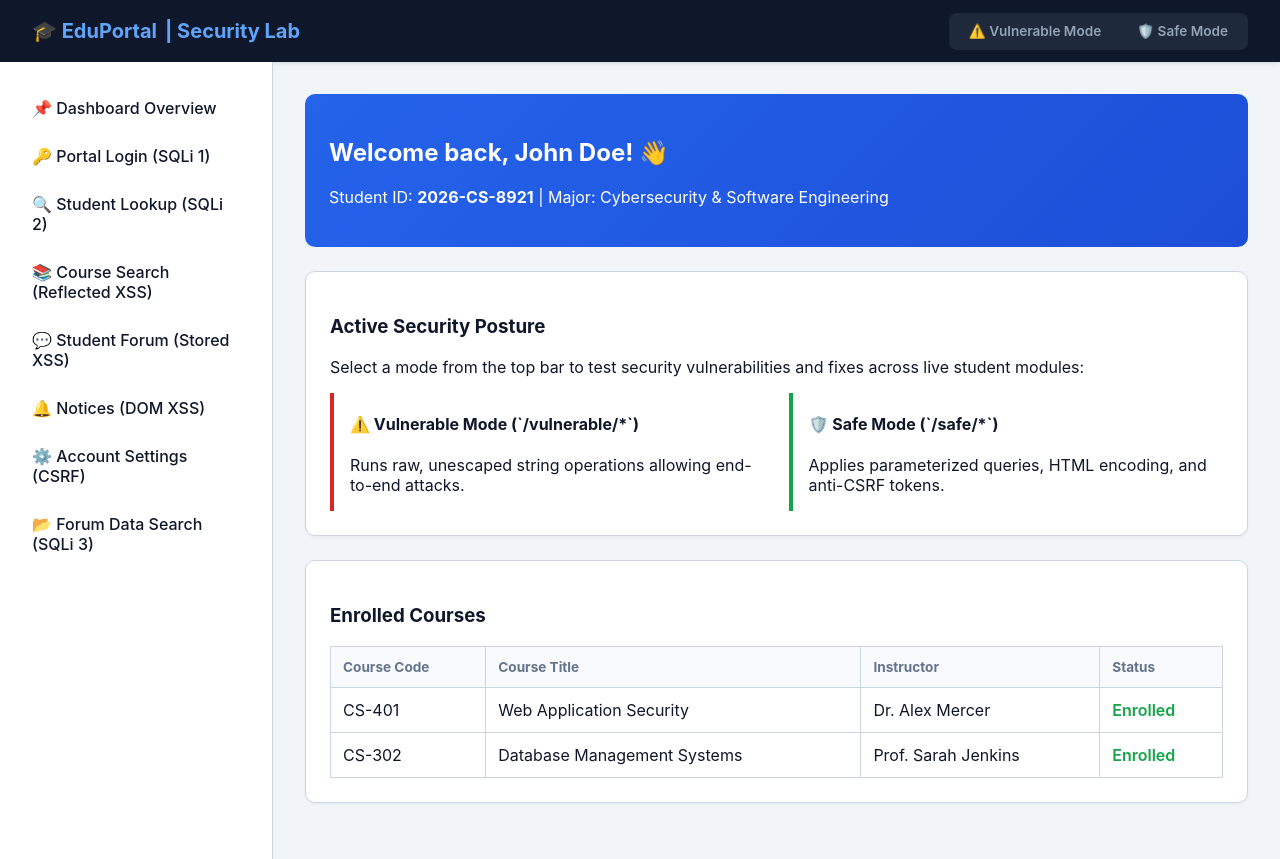
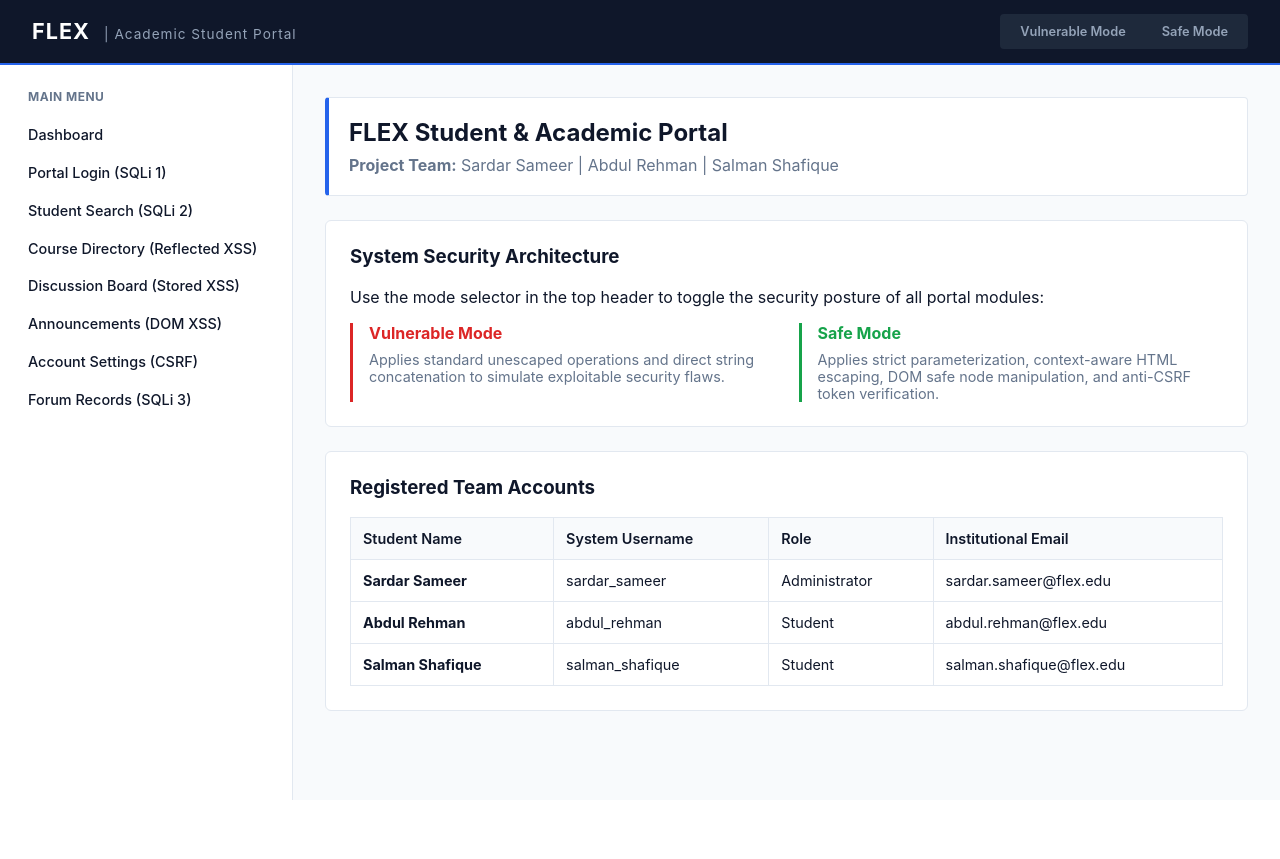
Before and after one commit to sardarsameerkhan/web-sec-vulnerable-vs-safe, a Flask app: page / in a window 1280 px wide. After the commit the page ends 800 px from the top, so only its background shows below. Run offline with Flask 3, Linux system fonts and the light colour scheme.

Commit message:
Step 5: Rebrand portal to FLEX, update seed database with team names, and apply professional styling

```diff
--- a/static/style.css
+++ b/static/style.css
@@ -1,17 +1,18 @@
 :root {
-    --primary: #2563eb;
-    --primary-dark: #1e40af;
-    --bg-main: #f1f5f9;
+    --primary: #0f172a;
+    --secondary: #2563eb;
+    --accent: #1e40af;
+    --bg-main: #f8fafc;
     --card-bg: #ffffff;
     --text-dark: #0f172a;
     --text-muted: #64748b;
-    --border: #cbd5e1;
+    --border: #e2e8f0;
     --danger: #dc2626;
     --success: #16a34a;
 }
 
 body {
-    font-family: 'Inter', system-ui, -apple-system, sans-serif;
+    font-family: -apple-system, BlinkMacSystemFont, "Segoe UI", Roboto, "Helvetica Neue", Arial, sans-serif;
     background-color: var(--bg-main);
     color: var(--text-dark);
     margin: 0;
@@ -20,77 +21,95 @@ body {
     min-height: 100vh;
 }
 
-/* Header & Toggle Bar */
+/* Header & Navigation Bar */
 .top-header {
-    background: #0f172a;
-    color: white;
-    padding: 0.8rem 2rem;
+    background: var(--primary);
+    color: #ffffff;
+    padding: 0.85rem 2rem;
     display: flex;
     justify-content: space-between;
     align-items: center;
-    box-shadow: 0 2px 4px rgba(0,0,0,0.1);
+    border-bottom: 2px solid var(--secondary);
 }
 
 .brand-logo {
-    font-size: 1.25rem;
+    font-size: 1.35rem;
     font-weight: 700;
-    color: #60a5fa;
-    display: flex;
-    align-items: center;
-    gap: 0.5rem;
+    letter-spacing: 1px;
+    color: #ffffff;
+}
+
+.brand-subtitle {
+    font-size: 0.85rem;
+    color: #94a3b8;
+    margin-left: 0.5rem;
+    font-weight: 400;
 }
 
 .mode-toggle {
     display: flex;
     background: #1e293b;
     padding: 0.25rem;
-    border-radius: 8px;
+    border-radius: 4px;
     gap: 0.25rem;
 }
 
 .mode-btn {
     padding: 0.4rem 1rem;
-    border-radius: 6px;
+    border-radius: 4px;
     text-decoration: none;
-    font-size: 0.85rem;
+    font-size: 0.8rem;
     font-weight: 600;
     color: #94a3b8;
     transition: all 0.2s;
 }
 
-.mode-btn.active-vuln { background: var(--danger); color: white; }
-.mode-btn.active-safe { background: var(--success); color: white; }
+.mode-btn.active-vuln { background: var(--danger); color: #ffffff; }
+.mode-btn.active-safe { background: var(--success); color: #ffffff; }
 
-/* Dashboard Layout */
+/* Main Portal Structure */
 .dashboard-container {
     display: flex;
     flex: 1;
 }
 
 .sidebar {
-    width: 240px;
-    background: white;
+    width: 260px;
+    background: #ffffff;
     border-right: 1px solid var(--border);
     padding: 1.5rem 1rem;
+}
+
+.sidebar-title {
+    font-size: 0.75rem;
+    text-transform: uppercase;
+    color: var(--text-muted);
+    font-weight: 700;
+    letter-spacing: 0.5px;
+    margin-bottom: 0.75rem;
+    padding-left: 0.75rem;
 }
 
 .sidebar-menu {
     list-style: none;
     padding: 0;
-    margin: 0;
+    margin: 0 0 1.5rem 0;
 }
 
 .sidebar-menu li a {
     display: block;
-    padding: 0.75rem 1rem;
+    padding: 0.65rem 0.75rem;
     color: var(--text-dark);
     text-decoration: none;
-    border-radius: 6px;
+    border-radius: 4px;
+    font-size: 0.9rem;
     font-weight: 500;
-    margin-bottom: 0.25rem;
 }
 
-.sidebar-menu li a:hover { background: #f8fafc; color: var(--primary); }
+.sidebar-menu li a:hover {
+    background: #f1f5f9;
+    color: var(--secondary);
+}
 
 .main-content {
     flex: 1;
@@ -98,21 +117,23 @@ body {
     max-width: 1100px;
 }
 
-/* UI Components */
+/* Cards & Layout */
 .card {
-    background: white;
-    border-radius: 10px;
+    background: #ffffff;
+    border-radius: 6px;
     padding: 1.5rem;
     border: 1px solid var(--border);
-    box-shadow: 0 1px 3px rgba(0,0,0,0.05);
     margin-bottom: 1.5rem;
 }
 
-.student-banner {
-    background: linear-gradient(135deg, #2563eb, #1d4ed8);
-    color: white;
-    padding: 1.5rem;
-    border-radius: 10px;
+.portal-banner {
+    background: #ffffff;
+    border-left: 4px solid var(--secondary);
+    padding: 1.25rem;
+    border-radius: 4px;
+    border-top: 1px solid var(--border);
+    border-right: 1px solid var(--border);
+    border-bottom: 1px solid var(--border);
     margin-bottom: 1.5rem;
 }
 
@@ -123,16 +144,17 @@ body {
 }
 
 .btn {
-    background: var(--primary);
-    color: white;
+    background: var(--secondary);
+    color: #ffffff;
     border: none;
     padding: 0.6rem 1.2rem;
-    border-radius: 6px;
+    border-radius: 4px;
     cursor: pointer;
     font-weight: 500;
+    font-size: 0.875rem;
 }
 
-.btn:hover { background: var(--primary-dark); }
+.btn:hover { background: var(--accent); }
 
 input[type="text"], input[type="password"], input[type="email"], textarea {
     width: 100%;
@@ -140,10 +162,10 @@ input[type="text"], input[type="password"], input[type="email"], textarea {
     margin-top: 0.4rem;
     margin-bottom: 1rem;
     border: 1px solid var(--border);
-    border-radius: 6px;
+    border-radius: 4px;
     box-sizing: border-box;
 }
 
 table { width: 100%; border-collapse: collapse; margin-top: 1rem; }
-th, td { border: 1px solid var(--border); padding: 0.75rem; text-align: left; }
-th { background: #f8fafc; font-size: 0.85rem; color: var(--text-muted); }
+th, td { border: 1px solid var(--border); padding: 0.75rem; text-align: left; font-size: 0.9rem; }
+th { background: #f8fafc; font-weight: 600; color: var(--text-dark); }
--- a/templates/base.html
+++ b/templates/base.html
@@ -2,35 +2,35 @@
 <html lang="en">
 <head>
     <meta charset="UTF-8">
-    <title>{% block title %}EduPortal Student Portal{% endblock %}</title>
+    <title>{% block title %}FLEX Academic Portal{% endblock %}</title>
     <link rel="stylesheet" href="{{ url_for('static', filename='style.css') }}">
 </head>
 <body>
-    <!-- Top Header & Security Version Switcher -->
     <div class="top-header">
-        <div class="brand-logo">🎓 EduPortal <span>| Security Lab</span></div>
+        <div class="brand-logo">
+            FLEX <span class="brand-subtitle">| Academic Student Portal</span>
+        </div>
         <div class="mode-toggle">
-            <a href="/vulnerable/sqli/easy" class="mode-btn {% if mode == 'vulnerable' %}active-vuln{% endif %}">⚠️ Vulnerable Mode</a>
-            <a href="/safe/sqli/easy" class="mode-btn {% if mode == 'safe' %}active-safe{% endif %}">🛡️ Safe Mode</a>
+            <a href="/vulnerable/sqli/easy" class="mode-btn {% if mode == 'vulnerable' %}active-vuln{% endif %}">Vulnerable Mode</a>
+            <a href="/safe/sqli/easy" class="mode-btn {% if mode == 'safe' %}active-safe{% endif %}">Safe Mode</a>
         </div>
     </div>
 
     <div class="dashboard-container">
-        <!-- Student Portal Sidebar -->
         <div class="sidebar">
+            <div class="sidebar-title">Main Menu</div>
             <ul class="sidebar-menu">
-                <li><a href="/">📌 Dashboard Overview</a></li>
-                <li><a href="/{{ mode }}/sqli/easy">🔑 Portal Login (SQLi 1)</a></li>
-                <li><a href="/{{ mode }}/sqli/intermediate">🔍 Student Lookup (SQLi 2)</a></li>
-                <li><a href="/{{ mode }}/xss/reflected">📚 Course Search (Reflected XSS)</a></li>
-                <li><a href="/{{ mode }}/xss/stored">💬 Student Forum (Stored XSS)</a></li>
-                <li><a href="/{{ mode }}/xss/dom">🔔 Notices (DOM XSS)</a></li>
-                <li><a href="/{{ mode }}/csrf/change-email">⚙️ Account Settings (CSRF)</a></li>
-                <li><a href="/{{ mode }}/sqli/advanced">📂 Forum Data Search (SQLi 3)</a></li>
+                <li><a href="/">Dashboard</a></li>
+                <li><a href="/{{ mode }}/sqli/easy">Portal Login (SQLi 1)</a></li>
+                <li><a href="/{{ mode }}/sqli/intermediate">Student Search (SQLi 2)</a></li>
+                <li><a href="/{{ mode }}/xss/reflected">Course Directory (Reflected XSS)</a></li>
+                <li><a href="/{{ mode }}/xss/stored">Discussion Board (Stored XSS)</a></li>
+                <li><a href="/{{ mode }}/xss/dom">Announcements (DOM XSS)</a></li>
+                <li><a href="/{{ mode }}/csrf/change-email">Account Settings (CSRF)</a></li>
+                <li><a href="/{{ mode }}/sqli/advanced">Forum Records (SQLi 3)</a></li>
             </ul>
         </div>
 
-        <!-- Main Workspace -->
         <div class="main-content">
             {% block content %}{% endblock %}
         </div>
--- a/templates/index.html
+++ b/templates/index.html
@@ -1,33 +1,60 @@
 {% extends "base.html" %}
-{% block title %}EduPortal Dashboard{% endblock %}
+{% block title %}FLEX - Student Dashboard{% endblock %}
 
 {% block content %}
-<div class="student-banner">
-    <h2>Welcome back, John Doe! 👋</h2>
-    <p>Student ID: <b>2026-CS-8921</b> | Major: Cybersecurity & Software Engineering</p>
+<div class="portal-banner">
+    <h2 style="margin:0 0 0.5rem 0;">FLEX Student & Academic Portal</h2>
+    <p style="margin:0; color: var(--text-muted);">
+        <b>Project Team:</b> Sardar Sameer | Abdul Rehman | Salman Shafique
+    </p>
 </div>
 
 <div class="card">
-    <h3>Active Security Posture</h3>
-    <p>Select a mode from the top bar to test security vulnerabilities and fixes across live student modules:</p>
+    <h3 style="margin-top:0;">System Security Architecture</h3>
+    <p>Use the mode selector in the top header to toggle the security posture of all portal modules:</p>
     <div class="grid-2">
-        <div style="border-left: 4px solid var(--danger); padding-left: 1rem;">
-            <h4>⚠️ Vulnerable Mode (`/vulnerable/*`)</h4>
-            <p>Runs raw, unescaped string operations allowing end-to-end attacks.</p>
+        <div style="border-left: 3px solid var(--danger); padding-left: 1rem;">
+            <h4 style="margin:0 0 0.5rem 0; color: var(--danger);">Vulnerable Mode</h4>
+            <p style="margin:0; font-size: 0.9rem; color: var(--text-muted);">
+                Applies standard unescaped operations and direct string concatenation to simulate exploitable security flaws.
+            </p>
         </div>
-        <div style="border-left: 4px solid var(--success); padding-left: 1rem;">
-            <h4>🛡️ Safe Mode (`/safe/*`)</h4>
-            <p>Applies parameterized queries, HTML encoding, and anti-CSRF tokens.</p>
+        <div style="border-left: 3px solid var(--success); padding-left: 1rem;">
+            <h4 style="margin:0 0 0.5rem 0; color: var(--success);">Safe Mode</h4>
+            <p style="margin:0; font-size: 0.9rem; color: var(--text-muted);">
+                Applies strict parameterization, context-aware HTML escaping, DOM safe node manipulation, and anti-CSRF token verification.
+            </p>
         </div>
     </div>
 </div>
 
 <div class="card">
-    <h3>Enrolled Courses</h3>
+    <h3 style="margin-top:0;">Registered Team Accounts</h3>
     <table>
-        <tr><th>Course Code</th><th>Course Title</th><th>Instructor</th><th>Status</th></tr>
-        <tr><td>CS-401</td><td>Web Application Security</td><td>Dr. Alex Mercer</td><td><span style="color:var(--success); font-weight:600;">Enrolled</span></td></tr>
-        <tr><td>CS-302</td><td>Database Management Systems</td><td>Prof. Sarah Jenkins</td><td><span style="color:var(--success); font-weight:600;">Enrolled</span></td></tr>
+        <tr>
+            <th>Student Name</th>
+            <th>System Username</th>
+            <th>Role</th>
+            <th>Institutional Email</th>
+        </tr>
+        <tr>
+            <td><b>Sardar Sameer</b></td>
+            <td>sardar_sameer</td>
+            <td>Administrator</td>
+            <td>sardar.sameer@flex.edu</td>
+        </tr>
+        <tr>
+            <td><b>Abdul Rehman</b></td>
+            <td>abdul_rehman</td>
+            <td>Student</td>
+            <td>abdul.rehman@flex.edu</td>
+        </tr>
+        <tr>
+            <td><b>Salman Shafique</b></td>
+            <td>salman_shafique</td>
+            <td>Student</td>
+            <td>salman.shafique@flex.edu</td>
+        </tr>
     </table>
 </div>
 {% endblock %}
```
Also changed, not shown: seed-data.sql (+11 -8 lines).
